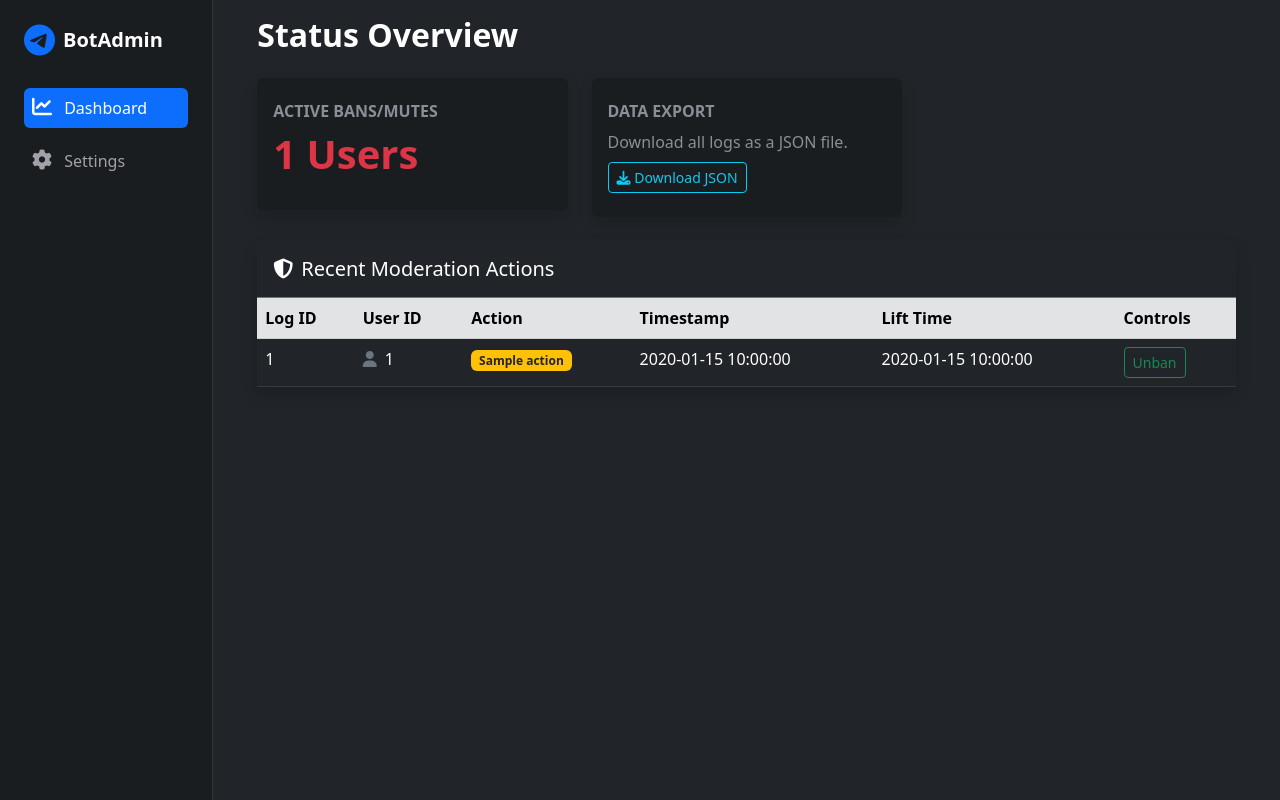
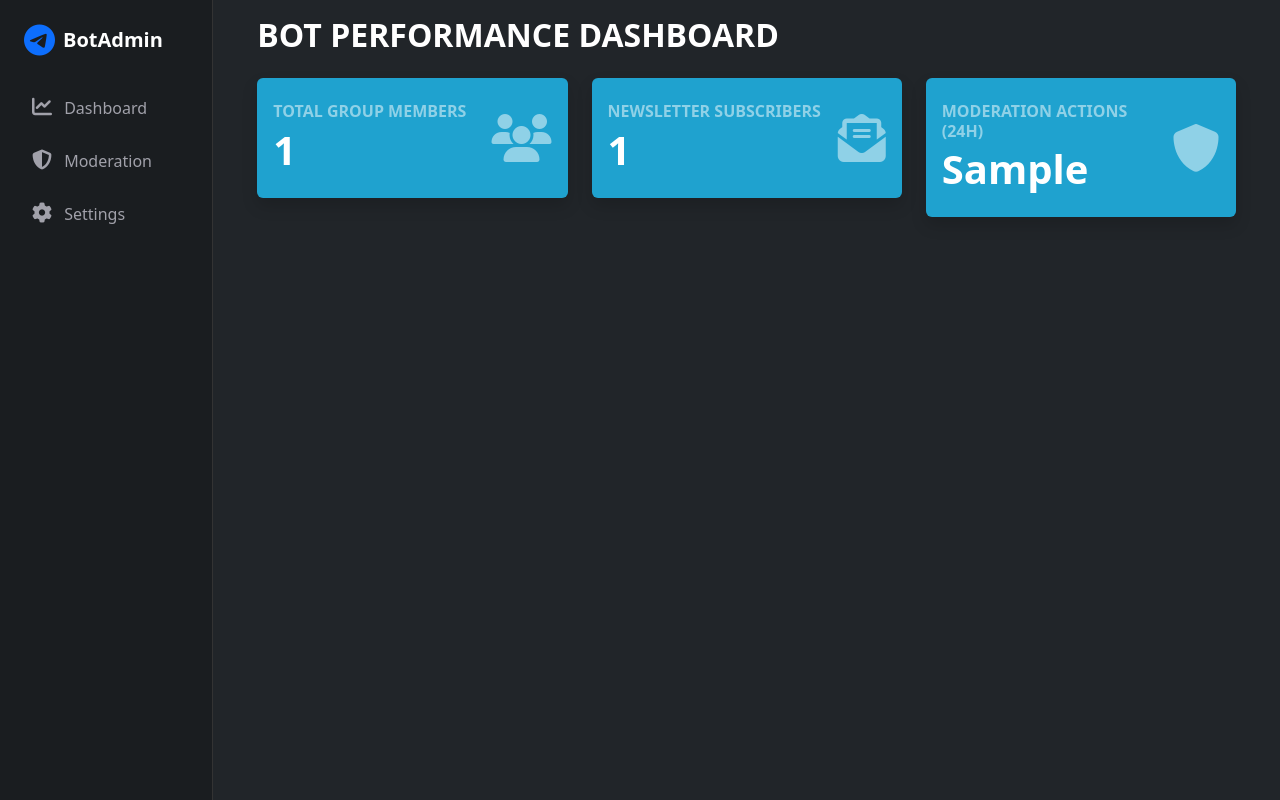
Before and after one commit to Someones-account/TG-bot-controller, a Flask app: template src/Flask/templates/dashboard.html in a window 1280 px wide. Run offline with Flask 3, Linux system fonts and the light colour scheme; the template is opened without the code that fills it: most values are stand-ins (such as "Sample title", 1, 10 or a date in 2020).

Commit message:
Created a separate Moderation window with the ban/unban connected functionality. Introduced the initial info to Dashboard window

```diff
--- a/src/Flask/app.py
+++ b/src/Flask/app.py
@@ -26,16 +26,47 @@ app = Flask(__name__)
 
 @app.route('/')
 def dashboard():
-    # 1. Open the connection to the Aiven MySQL database
     cursor = open_connection()
     qm = QueryManager(cursor)
 
-    # 2. Fetch all moderation logs
-    # This will return a list of dictionaries with keys: id, user_id, action, timestamp, lift_time
-    logs = qm.get_all_records()
+    GROUP_CHAT_ID = "-1003713767184"
+    telegram_url = f"https://api.telegram.org/bot{keys.API_TOKEN}/getChatMemberCount"
 
-    # 3. Send the logs to your HTML page
-    return render_template('dashboard.html', logs=logs)
+    try:
+        # Hit the Telegram API
+        response = requests.get(telegram_url, params={"chat_id": GROUP_CHAT_ID})
+        data = response.json()
+
+        # If Telegram responds successfully, use their real number
+        if data.get("ok"):
+            total_users = data.get("result")
+        else:
+            # Fallback to database if Telegram gets mad
+            total_users = qm.get_total_users()
+    except Exception as e:
+        print(f"Failed to fetch from Telegram API: {e}")
+        total_users = qm.get_total_users()
+
+    # 1. Fetch our three summary metrics
+    total_subs = qm.get_total_subscribers()
+    recent_actions = qm.get_recent_actions_count()
+
+    return render_template('dashboard.html',
+                           total_users=total_users,
+                           total_subs=total_subs,
+                           recent_actions=recent_actions)
+
+
+@app.route('/moderation')
+def moderation():
+    cursor = open_connection()
+    qm = QueryManager(cursor)
+
+    # fetch active bans
+    active_bans = qm.get_banned_users()
+    # fetch moderation history
+    all_logs = qm.get_all_records()
+    return render_template('moderation.html', active_bans=active_bans, all_logs=all_logs)
 
 
 @app.route('/unban/<chat_id>/<int:user_id>', methods=['POST'])
--- a/src/Flask/templates/base.html
+++ b/src/Flask/templates/base.html
@@ -27,10 +27,15 @@
                 </a>
                 <ul class="nav nav-pills flex-column mb-sm-auto mb-0 align-items-center align-items-sm-start w-100" id="menu">
                     <li class="nav-item w-100">
-                        <a href="{{ url_for('dashboard') }}" class="nav-link px-0 align-middle active">
+                        <a href="{{ url_for('dashboard') }}" class="nav-link px-0 align-middle {% if request.endpoint == 'dashboard' %}active{% endif %}">
                             <i class="fs-5 fa-solid fa-chart-line ms-2"></i> <span class="ms-2 d-none d-sm-inline">Dashboard</span>
                         </a>
                     </li>
+                        <li class="nav-item w-100 mt-2">
+                    <a href="{{ url_for('moderation') }}" class="nav-link px-0 align-middle {% if request.endpoint == 'moderation' %}active{% endif %}">
+                         <i class="fs-5 fa-solid fa-shield-halved ms-2"></i> <span class="ms-2 d-none d-sm-inline">Moderation</span>
+                    </a>
+                        </li>
                     <li class="nav-item w-100 mt-2">
                         <a href="#" class="nav-link px-0 align-middle">
                             <i class="fs-5 fa-solid fa-gear ms-2"></i> <span class="ms-2 d-none d-sm-inline">Settings</span>
--- a/src/Flask/templates/dashboard.html
+++ b/src/Flask/templates/dashboard.html
@@ -2,68 +2,41 @@
 
 {% block content %}
 <div class="container-fluid">
-    <h2 class="mb-4 text-white fw-bold">Status Overview</h2>
+    <h2 class="mb-4 text-white fw-bold text-uppercase">Bot Performance Dashboard</h2>
 
     <div class="row mb-4">
         <div class="col-md-4">
-            <div class="card shadow border-0 bg-dark-subtle">
-                <div class="card-body py-4">
-                    <h6 class="text-muted text-uppercase fw-bold">Active Bans/Mutes</h6>
-                    <h2 class="display-6 fw-bold text-danger">{{ logs | length }} Users</h2>
+            <div class="card shadow border-0" style="background-color: #1FA2CF;">
+                <div class="card-body py-4 d-flex justify-content-between align-items-center">
+                    <div>
+                        <h6 class="text-white-50 text-uppercase fw-bold mb-1">Total Group Members</h6>
+                        <h2 class="display-6 fw-bold text-white mb-0">{{ total_users }}</h2>
+                    </div>
+                    <i class="fa-solid fa-users text-white-50 fa-3x"></i>
                 </div>
             </div>
         </div>
+
         <div class="col-md-4">
-            <div class="card shadow border-0 bg-dark-subtle">
-                <div class="card-body py-4">
-                    <h6 class="text-muted text-uppercase fw-bold">Data Export</h6>
-                    <p class="mb-0 text-muted">Download all logs as a JSON file.</p>
-                    <button class="btn btn-outline-info btn-sm mt-2"><i class="fa-solid fa-download"></i> Download JSON</button>
+            <div class="card shadow border-0" style="background-color: #1FA2CF;">
+                <div class="card-body py-4 d-flex justify-content-between align-items-center">
+                    <div>
+                        <h6 class="text-white-50 text-uppercase fw-bold mb-1">Newsletter Subscribers</h6>
+                        <h2 class="display-6 fw-bold text-white mb-0">{{ total_subs }}</h2>
+                    </div>
+                    <i class="fa-solid fa-envelope-open-text text-white-50 fa-3x"></i>
                 </div>
             </div>
         </div>
-    </div>
 
-    <div class="row">
-        <div class="col-12">
-            <div class="card shadow border-0">
-                <div class="card-header bg-dark border-bottom border-secondary pt-3">
-                    <h5 class="card-title text-white"><i class="fa-solid fa-shield-halved me-2"></i>Recent Moderation Actions</h5>
-                </div>
-                <div class="card-body p-0">
-                   <table class="table table-dark table-hover mb-0">
-    <thead class="table-secondary">
-        <tr>
-            <th>Log ID</th>
-            <th>User ID</th>
-            <th>Action</th>
-            <th>Timestamp</th>
-            <th>Lift Time</th>
-            <th>Controls</th>
-        </tr>
-    </thead>
-    <tbody>
-        {% for log in logs %}
-        <tr>
-            <td>{{ log.id }}</td>
-            <td><i class="fa-solid fa-user text-secondary me-2"></i>{{ log.user_id }}</td>
-            <td><span class="badge bg-warning text-dark">{{ log.action }}</span></td>
-            <td>{{ log.timestamp }}</td>
-            <td>{{ log.lift_time if log.lift_time else 'Permanent' }}</td>
-
-            <td>
-                <form action="{{ url_for('unban_user', chat_id=log.chat_id, user_id=log.user_id) }}" method="POST" style="display:inline;">
-                    <button type="submit" class="btn btn-sm btn-outline-success">Unban</button>
-                </form>
-            </td>
-        </tr>
-        {% else %}
-        <tr>
-            <td colspan="6" class="text-center py-4 text-muted">No active bans found.</td>
-        </tr>
-        {% endfor %}
-    </tbody>
-</table>
+        <div class="col-md-4">
+            <div class="card shadow border-0" style="background-color: #1FA2CF;">
+                <div class="card-body py-4 d-flex justify-content-between align-items-center">
+                    <div>
+                        <h6 class="text-white-50 text-uppercase fw-bold mb-1">Moderation Actions (24H)</h6>
+                        <h2 class="display-6 fw-bold text-white mb-0">{{ recent_actions }}</h2>
+                    </div>
+                    <i class="fa-solid fa-shield text-white-50 fa-3x"></i>
                 </div>
             </div>
         </div>
```
Also changed, not shown: src/Bot/QueryManager.py (+20 -0 lines).
